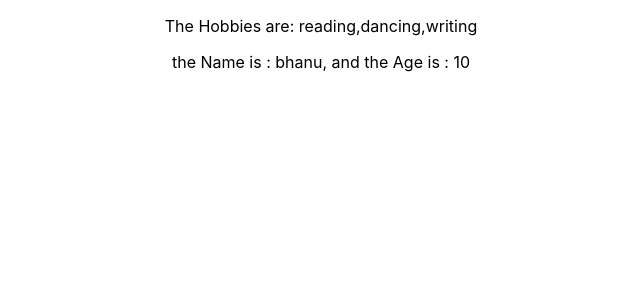
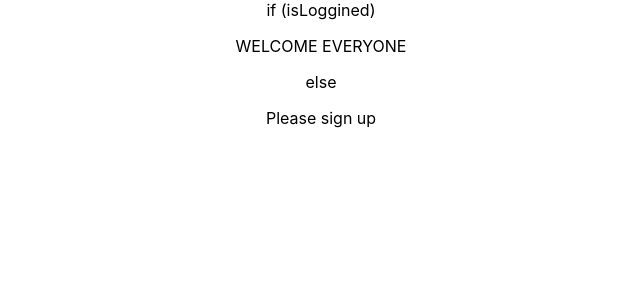
Before and after one commit to NavaneethaMella/react-dev, a React (Create React App) app: page / in a window 1280 px wide. Shown: the top 300 px of the page, without its empty margins (319-959 px from the left). Built offline with nearby package versions, Linux system fonts and the light colour scheme.

Commit message:
conditionalrendering

```diff
--- a/package.json
+++ b/package.json
@@ -6,10 +6,12 @@
     "@testing-library/jest-dom": "^5.17.0",
     "@testing-library/react": "^13.4.0",
     "@testing-library/user-event": "^13.5.0",
+    "formik": "^2.4.6",
     "react": "^18.3.1",
     "react-dom": "^18.3.1",
     "react-scripts": "5.0.1",
-    "web-vitals": "^2.1.4"
+    "web-vitals": "^2.1.4",
+    "yup": "^1.4.0"
   },
   "scripts": {
     "start": "react-scripts start",
--- a/src/App.js
+++ b/src/App.js
@@ -1,11 +1,11 @@
 import React from 'react'
 import './App.css';
 
-import Propasarray from './Propasarray'
+import Conditionalren from './Conditionalren'
 function App() {
   return (
     <div className="App">
-  <Propasarray></Propasarray>
+  <Conditionalren></Conditionalren>
     </div>
   );
 }
--- /dev/null
+++ b/src/Conditionalren.js
@@ -0,0 +1,17 @@
+import Greeting from './Greeting'
+import Specgreet from './Specgreet'
+function Conditionalren(props){
+    const isLoggedIn = props.isLoggedIn
+    return(
+        <div>
+    if (isLoggined) {
+      <p><Greeting/></p>
+
+    }
+    else {
+       <Specgreet/>
+    }
+    </div>
+    )
+}
+export default Conditionalren
--- /dev/null
+++ b/src/Greeting.js
@@ -0,0 +1,6 @@
+function Greeting(){
+    return(
+        <p>WELCOME EVERYONE</p>
+    )
+}
+export default Greeting
--- a/src/Propasarray.js
+++ b/src/Propasarray.js
@@ -1,3 +1,4 @@
+// we can write this in spread operator ex:retun(<Childcom {...user} ,{...hobbies})
 import Childcom from './Childcom'
 function Propasarray(){
     const hobbies = ["reading" , "dancing", "writing"]
--- /dev/null
+++ b/src/Specgreet.js
@@ -0,0 +1,6 @@
+function Specgreet(){
+    return(
+        <p>Please sign up</p>
+    )
+}
+export default Specgreet
```
Also changed, not shown: src/Cont.js (+9 -1 lines).
